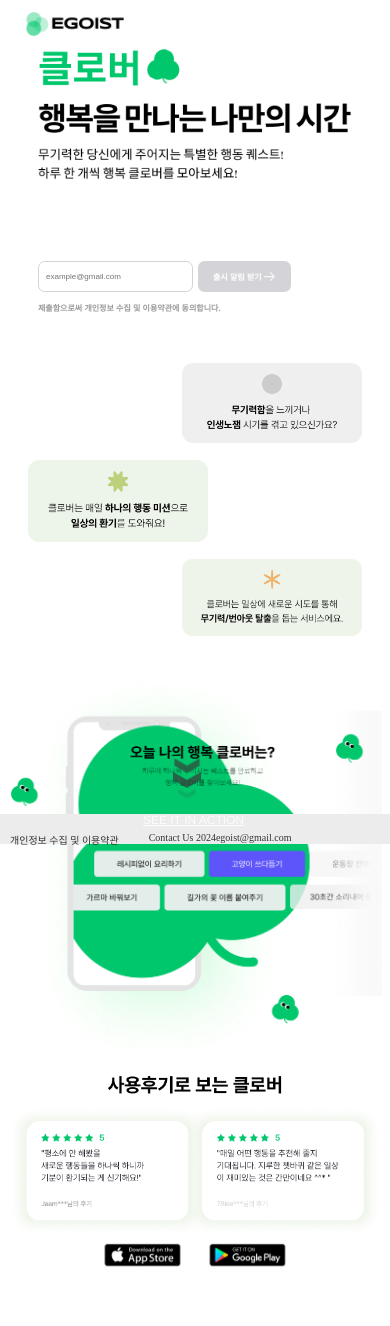
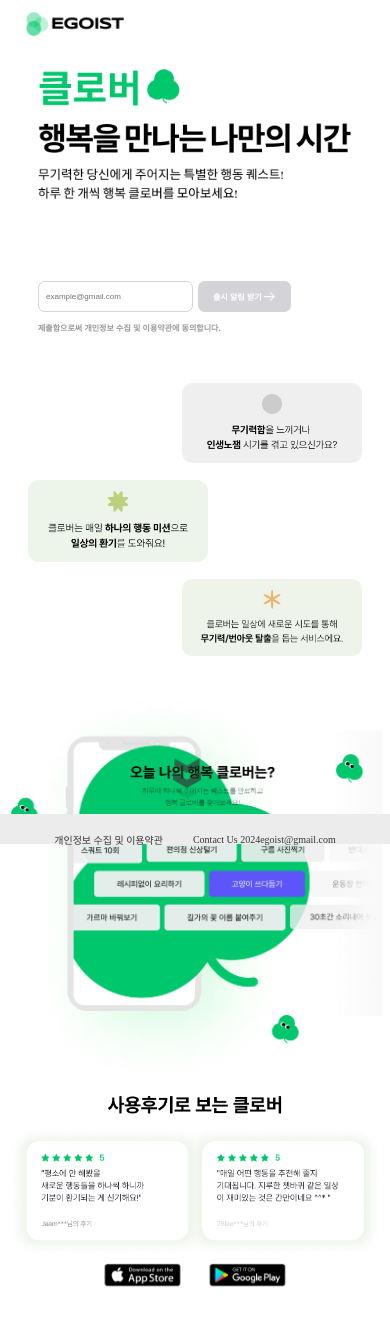
Before and after one commit to clovar24/clovar24.github.io, a React (Create React App) app: page / in a window 390 px wide. Shown: the top 1326 px of the page. Built offline with nearby package versions, Linux system fonts and the light colour scheme.

Commit message:
clovar 페이지

```diff
--- a/src/footer/Footer.jsx
+++ b/src/footer/Footer.jsx
@@ -11,9 +11,6 @@ export default function Footer() {
               <div class="chevron"></div>
               <div class="chevron"></div>
               <span class="text"></span>
-              <a class="text" href="https://naegele.it">
-                See it in action
-              </a>
             </div>
           </div>
         </div>
--- a/src/home/home.css
+++ b/src/home/home.css
@@ -100,6 +100,7 @@
     display: flex;
     flex-direction: column;
     gap: 7rem;
+    margin-top: 2rem !important;
   }
   .logoimg{
     width: 100% !important;
@@ -493,6 +494,9 @@
   opacity: 78%;
   display: flex;
   gap: 3rem;
+  justify-content: center;
+  text-decoration: none;
+  align-items: center;
 }
 
 /* 스크롤 */
```
